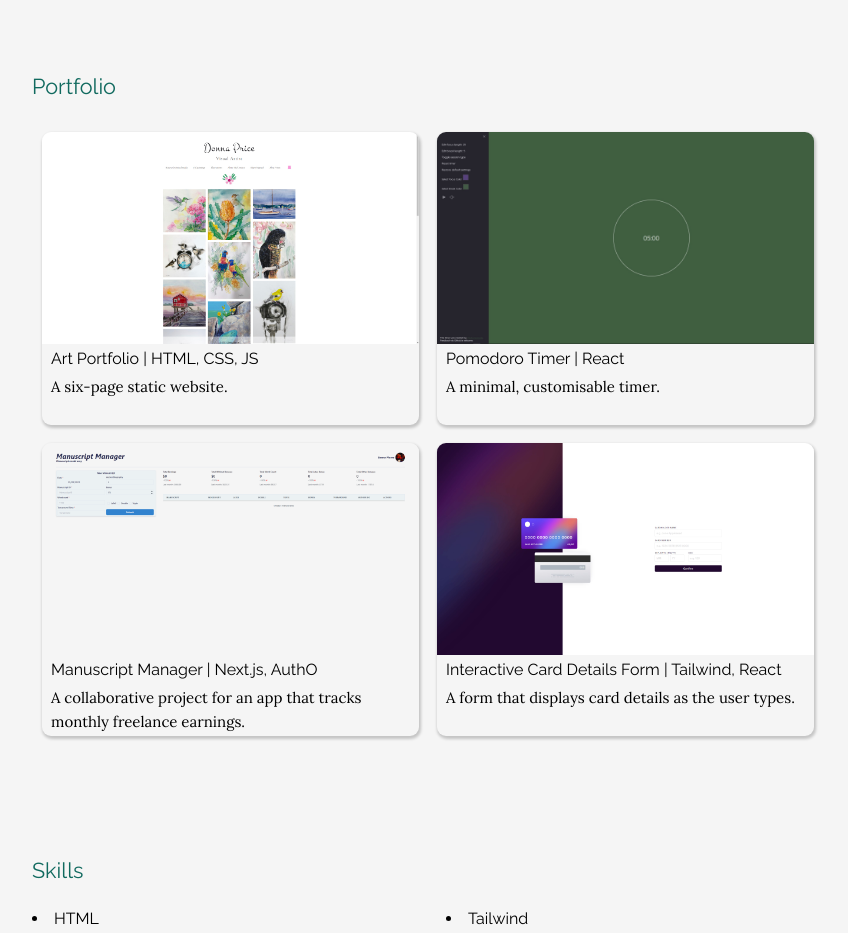
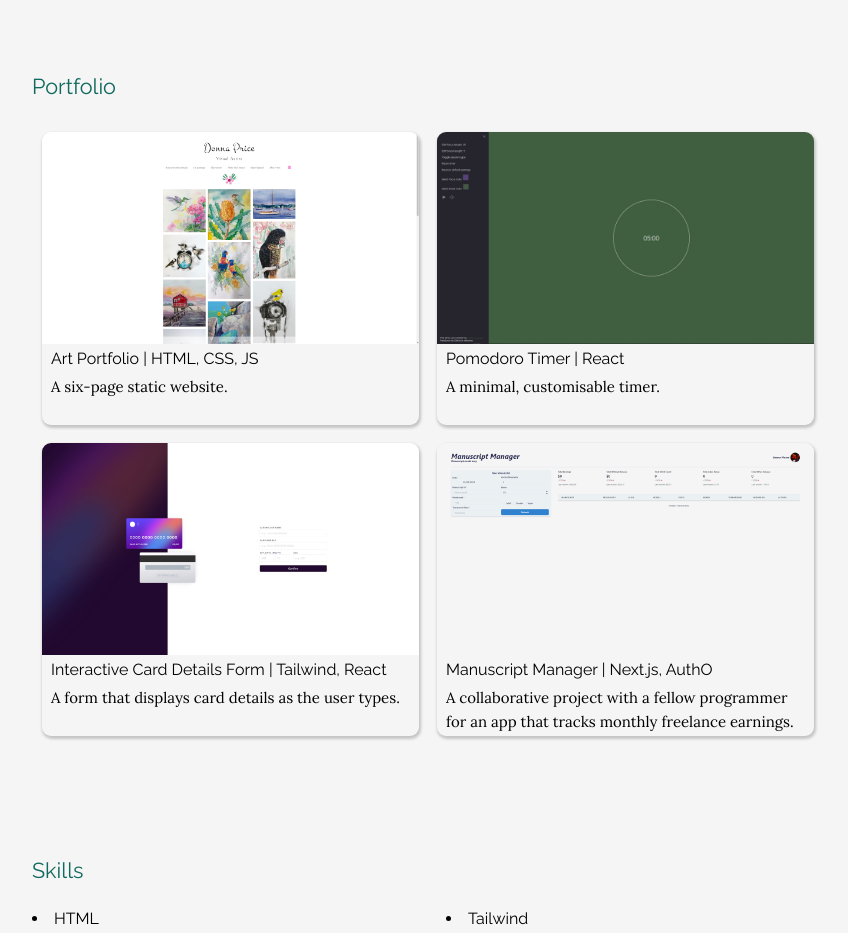
Before and after one commit to emoore29/My-Portfolio, a Next.js app: page / in a window 1280 px wide. Shown: the part 440-1373 px from the top of the page, without its empty margins (212-1060 px from the left). Built offline with nearby package versions, Linux system fonts and the light colour scheme.

Commit message:
refactor portfolio section

```diff
--- a/components/hoverBlur.js
+++ b/components/hoverBlur.js
@@ -2,7 +2,11 @@ import styles from "../styles/Home.module.css";
 
 // Contains elements that display when mouse enters a portfolio project container
 // Display is default none until mouse enters a project
-export default function HoverBlur({ isActive, links }) {
+export default function HoverBlur({ isActive, github, live }) {
+  console.log("isActive:", isActive);
+  console.log("github:", github);
+  console.log("live:", live);
+
   if (!isActive) {
     return null; // Don't render anything if the hover effect isn't active
   }
@@ -11,12 +15,16 @@ export default function HoverBlur({ isActive, links }) {
     <>
       <div className={styles.projectHoverBlur}></div>
       <div className={styles.projectHoverButtonsContainer}>
-        {links.github && <a href={links.github} target="_blank">
-          View on Github
-        </a>}
-        {links.live && <a href={links.live} target="_blank">
-          View live
-        </a>}
+        {github && (
+          <a href={github} target="_blank">
+            View on Github
+          </a>
+        )}
+        {live && (
+          <a href={live} target="_blank">
+            View live
+          </a>
+        )}
       </div>
     </>
   );
--- a/components/portfolio.js
+++ b/components/portfolio.js
@@ -8,28 +8,46 @@ import { lora } from "../styles/fonts";
 export default function Portfolio() {
   const [activeProject, setActiveProject] = useState(null);
 
-  const projectLinks = {
-    artPortfolio: {
+  const projectLinks = [
+    {
+      id: "artPortfolio",
       github: null,
       live: "https://donnapriceart.com/",
+      title: "Art Portfolio | HTML, CSS, JS",
+      alt: "Art Portfolio",
+      description: "A six-page static website.",
+      src: "dp-portfolio-screenshot.jpg",
     },
-    pomodoroTimer: {
+    {
+      id: "pomodoroTimer",
       github: "https://github.com/AthenasCode/Pomodoro",
       live: "https://athenascode.github.io/Pomodoro/",
+      title: "Pomodoro Timer | React",
+      alt: "Pomodoro Timer",
+      description: "A minimal, customisable timer.",
+      src: "pomo-screenshot.jpg",
     },
-    ratingsComponent: {
-      github: "https://github.com/AthenasCode/Interactive-Rating-Component",
-      live: "https://athenascode.github.io/Interactive-Rating-Component/",
-    },
-    cardDetails: {
+
+    {
+      id: "cardDetails",
       github: "https://github.com/AthenasCode/Interactive-Card-Details-Form",
       live: "https://athenascode.github.io/Interactive-Card-Details-Form/",
+      title: "Interactive Card Details Form | Tailwind, React",
+      alt: "Interactive Card Details Form",
+      description: "A form that displays card details as the user types.",
+      src: "interactive-card-details-screenshot.jpg",
     },
-    manuscriptApp: {
+    {
+      id: "manuscriptApp",
       github: "https://github.com/ShayneJG/Manuscript-Manager",
       live: "https://manuscript-manager.vercel.app/",
+      title: "Manuscript Manager | Next.js, AuthO",
+      alt: "Manuscript Manager",
+      description:
+        "A collaborative project with a fellow programmer for an app that tracks monthly freelance earnings.",
+      src: "manuscript-manager-screenshot.png",
     },
-  };
+  ];
 
   return (
     <section className={styles.portfolioContainer}>
@@ -37,113 +55,34 @@ export default function Portfolio() {
         Portfolio
       </h2>
       <div className={styles.portfolioGrid}>
+        {projectLinks.map((project) => (
           <div
-          id="artPortfolio"
-          onMouseOver={() => setActiveProject("artPortfolio")}
+            id={project.id}
+            onMouseOver={() => setActiveProject(project.id)}
             onMouseOut={() => setActiveProject(null)}
             className={styles.projectContainer}
           >
             <div className={styles.projectImageParent}>
               <Image
-              src="/images/dp-portfolio-screenshot.jpg"
+                src={"/images/" + project.src}
                 fill
                 className={`${utilStyles.objectContain} ${styles.projectImage}`}
-              alt="Art Portfolio"
+                alt={project.alt}
               />
             </div>
-          <p className={`${styles.projectTitle}`}>
-            Art Portfolio | HTML, CSS, JS
-          </p>
+            <p className={`${styles.projectTitle}`}>{project.title}</p>
             <p
               className={`${utilStyles.italic} ${lora.className} ${styles.projectDescription}`}
             >
-            A six-page static website.
+              {project.description}
             </p>
             <HoverBlur
-            isActive={activeProject === "artPortfolio"}
-            links={projectLinks.artPortfolio}
+              isActive={activeProject === project.id}
+              github={project.github}
+              live={project.live}
             />
           </div>
-        <div
-          id="pomodoroTimer"
-          onMouseOver={() => setActiveProject("pomodoroTimer")}
-          onMouseOut={() => setActiveProject(null)}
-          className={styles.projectContainer}
-        >
-          <div id="project-image" className={styles.projectImageParent}>
-            <Image
-              src="/images/pomo-screenshot.jpg"
-              fill
-              className={utilStyles.objectContain}
-              alt="Pomodoro Timer"
-            />
-          </div>
-          <p className={`${styles.projectTitle}`}>Pomodoro Timer | React</p>
-          <p
-            className={`${utilStyles.italic} ${lora.className} ${styles.projectDescription}`}
-          >
-            A minimal, customisable timer.
-          </p>
-          <HoverBlur
-            isActive={activeProject === "pomodoroTimer"}
-            links={projectLinks.pomodoroTimer}
-          />
-        </div>
-        <div
-          id="manuscriptApp"
-          onMouseOver={() => setActiveProject("manuscriptApp")}
-          onMouseOut={() => setActiveProject(null)}
-          className={styles.projectContainer}
-        >
-          <div className={styles.projectImageParent}>
-            <Image
-              src="/images/manuscript-manager-screenshot.png"
-              fill
-              className={`${utilStyles.objectContain} ${styles.projectImage}`}
-              alt="Manuscript Manager Screenshot"
-            />
-          </div>
-          <p className={`${styles.projectTitle}`}>
-            Manuscript Manager | Next.js, AuthO
-          </p>
-          <p
-            className={`${utilStyles.italic} ${lora.className} ${styles.projectDescription}`}
-          >
-            A collaborative project for an app that tracks monthly freelance
-            earnings.
-          </p>
-          <HoverBlur
-            isActive={activeProject === "manuscriptApp"}
-            links={projectLinks.manuscriptApp}
-          />
-        </div>
-        <div
-          id="cardDetails"
-          onMouseOver={() => setActiveProject("cardDetails")}
-          onMouseOut={() => setActiveProject(null)}
-          className={styles.projectContainer}
-        >
-          <div id="project-image" className={styles.projectImageParent}>
-            <Image
-              src="/images/interactive-card-details-screenshot.jpg"
-              fill
-              className={utilStyles.objectContain}
-              alt="Interactive Card Details"
-            />
-          </div>
-          <p className={`${styles.projectTitle}`}>
-            Interactive Card Details Form | Tailwind, React
-          </p>
-          <p
-            className={`${utilStyles.italic} ${lora.className} ${styles.projectDescription}`}
-          >
-            A form that displays card details as the user types.
-          </p>
-          <HoverBlur
-            isActive={activeProject === "cardDetails"}
-            links={projectLinks.cardDetails}
-          />
-        </div>
+        ))}
       </div>
     </section>
   );
```
Lines whose indentation alone changed are shown as unchanged.
